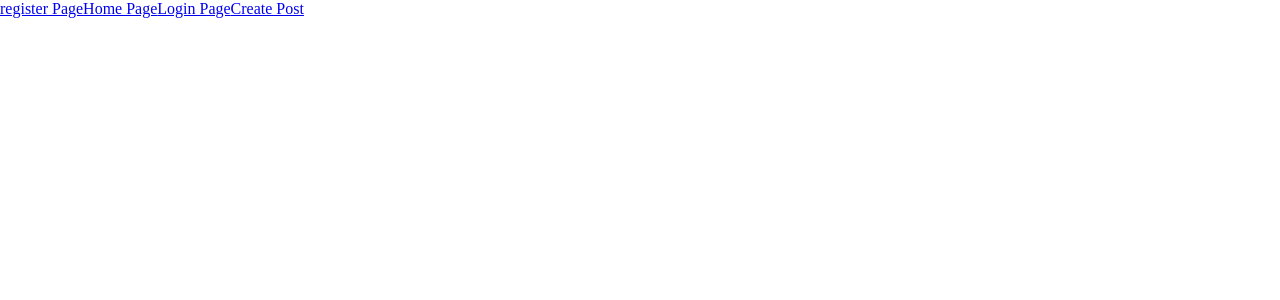
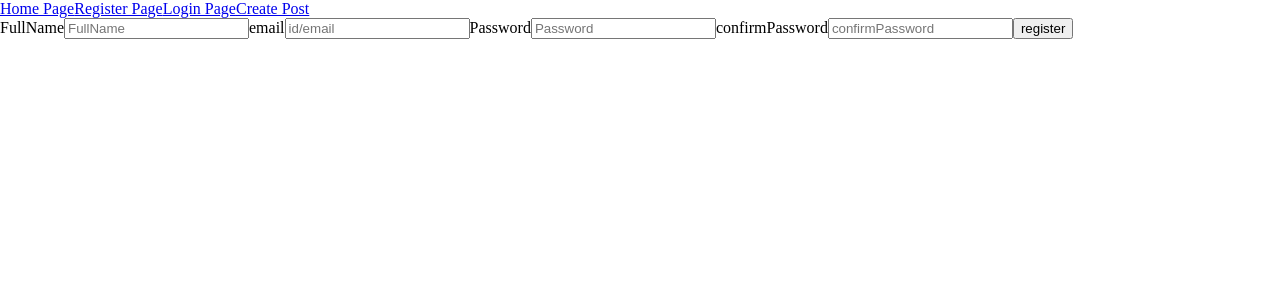
Before and after one commit to j9972/MyBlog, a React (Create React App) app in the folder client/: page /register in a window 1280 px wide. Shown: the top 300 px of the page. Built offline with nearby package versions, Linux system fonts and the light colour scheme.

Commit message:
로그인 과정

```diff
--- a/client/src/App.js
+++ b/client/src/App.js
@@ -12,20 +12,20 @@ function App() {
     <>
       <div className="navbar">
         <div className="links">
-          <a href="/">register Page</a>
-          <a href="/home">Home Page</a>
-          {/* homepage */}
-          <a href="/loginpage">Login Page</a>
-          {/* loginpage */}
+          <a href="/">Home Page</a>
+          <a href="/register">Register Page</a>
+          {/* 회원가입 */}
+          <a href="/login">Login Page</a>
+          {/* 로그인 */}
           <a href="/createpost">Create Post</a>
           {/* post 쓰는 페이지 */}
         </div>
       </div>
 
       <Router>
-        <Route path="/" exact render={(props) => <RegisterPage />} />
-        <Route path="/homepage" exact render={(props) => <HomePage />} />
-        <Route path="/loginpage" exact render={(props) => <LoginPage />} />
+        <Route path="/" exact render={(props) => <HomePage />} />
+        <Route path="/register" exact render={(props) => <RegisterPage />} />
+        <Route path="/login" exact render={(props) => <LoginPage />} />
         <Route path="/createpost" render={(props) => <CreatePost />} />
         <Route path="/post/:postId" render={(props) => <Post />} />
       </Router>
--- a/client/src/pages/HomePage.js
+++ b/client/src/pages/HomePage.js
@@ -1,9 +1,14 @@
 import React from 'react';
+//import Axios from 'axios';
+import "../App.css"
 
 export default function HomePage() {
+
     return (
-        <div className="HomePage" >
-            hello my HomePage
+    <>
+        <div className="home_nav">
+            안녕하세요 무슨 블로그입니다
         </div>
+    </>
     )
 }
--- a/client/src/pages/LoginPage.js
+++ b/client/src/pages/LoginPage.js
@@ -6,51 +6,23 @@ export default function LoginPage() {
     const [userEmail, setUserEmail] = useState("");
     const [userPassword, setUserPassword] = useState("");
 
-    const [userFullName, setUserFullName] = useState("");
-    const [userconfirmPassword, setUserConfirmPassword] = useState("");
-
-    // const Login = () => {
-    //     Axios.post('http://localhost:3000/api/login',
-    //     {
-    //         userEmail: userEmail,
-    //         userPassword: userPassword,
-    //     });
-    // }
-
-    const register = () => {
-        Axios.post('http://localhost:3000/api/register',
+    const Login = () => {
+        Axios.post('http://localhost:3000/api/login',
         {
-            userFullName: userFullName,
             userEmail: userEmail,
             userPassword: userPassword,
-            userconfirmPassword: userconfirmPassword,
         });
     }
 
     return (
         <div className="LogPage">
-            <div className="LoginPage">
-                <div className="login_part1">
-                    <label>email</label>
-                    <input type="email" placeholder="id/email" onChange={(e) => {setUserEmail(e.target.value)}}/>
-                    <label>Password</label>
-                    <input type="password" placeholder="password" onChange={(e) => {setUserPassword(e.target.value)}}/>
+            <div className="login_nav">
+                <label>email</label>
+                <input type="email" placeholder="id/email" onChange={(e) => {setUserEmail(e.target.value)}}/>
+                <label>Password</label>
+                <input type="password" placeholder="password" onChange={(e) => {setUserPassword(e.target.value)}}/>
 
-                    <button onClick={register}>Login</button>
-                </div>
-
-                <div className="login_part2">
-                    <label>FullName</label>
-                    <input type="text" placeholder="FullName" onChange={(e) => {setUserFullName(e.target.value)}}/>
-                    <label>email</label>
-                    <input type="email" placeholder="id/email" onChange={(e) => {setUserEmail(e.target.value)}}/>
-                    <label>Password</label>
-                    <input type="password" placeholder="Password" onChange={(e) => {setUserPassword(e.target.value)}}/>
-                    <label>confirmPassword</label>
-                    <input type="password" placeholder="confirmPassword" onChange={(e) => {setUserConfirmPassword(e.target.value)}}/>
-
-                    <button onClick={register}>register</button>
-                </div>
+                <button onClick={Login}>Login</button>
             </div>
         </div>
     )
--- a/client/src/pages/RegisterPage.js
+++ b/client/src/pages/RegisterPage.js
@@ -1,9 +1,40 @@
-import React from 'react';
+import React , { useState }from 'react';
+import {BrowserRouter as Router, Route} from 'react-router-dom';
+import Axios from 'axios';
+import "../App.css"
 
 export default function RegisterPage() {
+
+    const [userEmail, setUserEmail] = useState("");
+    const [userPassword, setUserPassword] = useState("");
+
+    const [userFullName, setUserFullName] = useState("");
+    const [userconfirmPassword, setUserConfirmPassword] = useState("");
+
+    const register = () => {
+        Axios.post('http://localhost:3000/api/register',
+        {
+            userFullName: userFullName,
+            userEmail: userEmail,
+            userPassword: userPassword,
+            userconfirmPassword: userconfirmPassword,
+        });
+    }
+
     return (
-        <div className="RegisterPage" >
-            hello my RegisterPage
-        </div>
+        <>
+            <div className="register_nav">
+                <label>FullName</label>
+                <input type="text" placeholder="FullName" onChange={(e) => {setUserFullName(e.target.value)}}/>
+                <label>email</label>
+                <input type="email" placeholder="id/email" onChange={(e) => {setUserEmail(e.target.value)}}/>
+                <label>Password</label>
+                <input type="password" placeholder="Password" onChange={(e) => {setUserPassword(e.target.value)}}/>
+                <label>confirmPassword</label>
+                <input type="password" placeholder="confirmPassword" onChange={(e) => {setUserConfirmPassword(e.target.value)}}/>
+
+                <button onClick={register}>register</button>
+            </div>
+        </>
     )
 }
```
Also changed, not shown: 1 other file (tests, documents, lock files or other folders).
